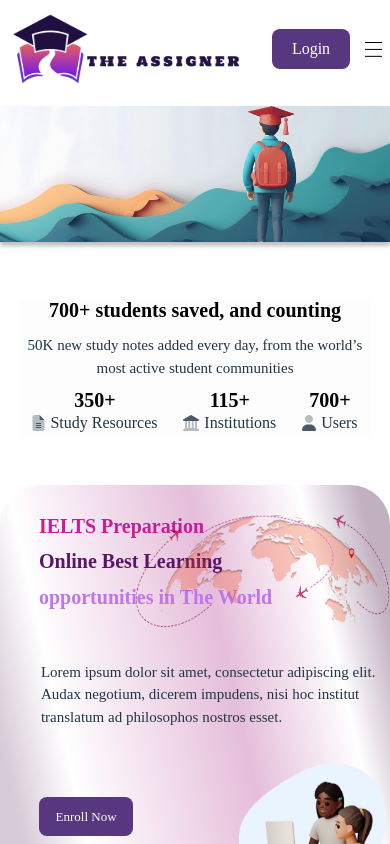
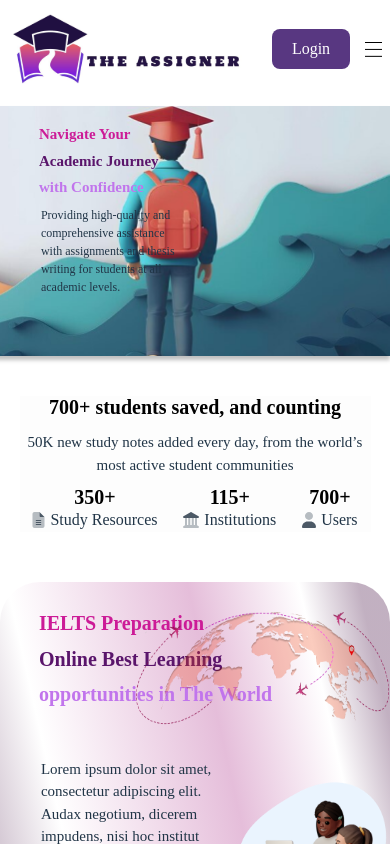
Before and after one commit to Soumil-Biswas-Web/B01F, a React (Vite) app: page / in a window 390 px wide. Shown: the top 844 px of the page. Built offline with nearby package versions, Linux system fonts and the light colour scheme.

Commit message:
Added text on hero page. Added Animations for FAQ section.

```diff
--- a/package.json
+++ b/package.json
@@ -12,6 +12,7 @@
     "preview": "vite preview"
   },
   "dependencies": {
+    "lucide-react": "^0.456.0",
     "react": "^18.3.1",
     "react-dom": "^18.3.1"
   },
--- a/src/App.css
+++ b/src/App.css
@@ -72,11 +72,23 @@ header {
   color:#c175ec;
 }
 
+.heropage .infopage {
+  width: 99vw;
+  height: 35vw;
+}
+
+.infopage {
+  z-index: 1;
+  position: relative;
+}
+
 .heroImage {
   margin-top: 10px;
-  width: 99.9%;
+  width: 99vw;
   border: 0.82px solid #C9C9C9;
   box-shadow: 0px 4px 4px 0px #00000040;
+  position: absolute;
+  z-index: 0;
 }
 
 button {
@@ -163,7 +175,7 @@ h2 {
   /* padding-top: 50px; */
 }
 
-.theWorld .heading {
+.heading {
   width: 840px;
   height: 265.67px;
   /* top: 1208.24px; */
@@ -172,7 +184,7 @@ h2 {
   margin-top: 30px;
 }
 
-.theWorld h2 {
+.heropage h2, .theWorld h2 {
   width: 821px;
   height: 109.07px;
   /* top: 1459.93px; */
@@ -180,22 +192,23 @@ h2 {
   position: absolute;
   text-align: start;
   margin-top: 300px;
+  text-wrap: pretty;
 }
 
-.theWorld .heading h1 {
+.heading h1 {
   text-align: start;
   margin-top: 0;
 }
 
-.theWorld .heading h1:nth-child(1) {
+.heading h1:nth-child(1) {
   color: #cc1b97;
 }
 
-.theWorld .heading h1:nth-child(2) {
+.heading h1:nth-child(2) {
   color: #5A156B;
 }
 
-.theWorld .heading h1:nth-child(3) {
+.heading h1:nth-child(3) {
   color: #c175ec;
 }
 
@@ -220,6 +233,7 @@ h2 {
   left: 45vw;
   position: absolute;
   margin-top: 30px;
+  z-index: 1;
 }
 
 #people {
@@ -416,6 +430,9 @@ h2 {
   justify-content: space-between; */
   width: 80%;
   margin-bottom: 16px;
+  height: 60px;
+  overflow: hidden;
+  transition: height 1s ease-in-out;
 }
 
 .faqomponent .flexpart {
@@ -601,6 +618,24 @@ input:focus-visible {
 
   .heroImage {
     border: none;
+    right: 0;
+    height: 250px;
+    width: auto;
+  }
+
+  .heropage .infopage {
+    height: 250px;
+  }
+
+  .heropage h1 {
+    width: 60vw;
+    font-size: 15px;
+  }
+
+  .heropage h2 {
+    width: 40vw;
+    font-size: 12px;
+    margin-top: 110px;
   }
 
   .dataPanel .span {
@@ -617,13 +652,13 @@ input:focus-visible {
     height: 55vh;
   }
 
-  .theWorld .heading {
+  .heading {
     width: auto;
     height: auto;
   }
 
   .theWorld h2 {
-    width: auto;
+    width: 50vw;
     margin-top: 45vw;
   }
 
@@ -649,7 +684,7 @@ input:focus-visible {
     height: 40vw;
     right: 5vw;
     /* left: auto; */
-    margin-top: 70vw;
+    margin-top: 50vw;
   }
 
   .awesomeFeatures .components, .assistance .components {
@@ -712,6 +747,10 @@ input:focus-visible {
     font-size: 25px;
   }
 
+  .flexpart > p:first-child {
+    font-size: 20px;
+}
+
   .faqomponent {
     width: 90vw;
   }
--- a/src/modules/FAQomponent.jsx
+++ b/src/modules/FAQomponent.jsx
@@ -7,12 +7,12 @@ export default function FAQomponent({question="String"}) {
     const showAnswer = () => setAnswer(!answer);
 
     return(
-        <div className="faqomponent">
+        <div className="faqomponent" style={{height : `${(60 * answer) + 60}px`}}>
             <div className="flexpart">
                 <p>{question}</p>
                 <p id="faqarrow" onClick={showAnswer}>v</p>
             </div>
-            <p className="answer" id={answer ? "show-answer" : "answer"}>Lorem ipsum dolor sit amet, consectetur adipiscing elit. Audax negotium, dicerem impudens, nisi hoc institut translatum ad philosophos nostros esset.</p>
+            <p className="answer" id={"show-answer"}>Lorem ipsum dolor sit amet, consectetur adipiscing elit. Audax negotium, dicerem impudens, nisi hoc institut translatum ad philosophos nostros esset.</p>
         </div>
     )
 }
--- /dev/null
+++ b/src/modules/HeroPage.jsx
@@ -0,0 +1,20 @@
+import heroImage from "../assets/image1.png"
+
+export default function HeroPage() {
+    return(
+        <div className="heropage">
+            <img className="heroImage" src={heroImage} alt="" />
+            <div className="infopage">
+                {/* <button></button>
+                <button></button> */}
+                <div className="heading">
+                    <h1>Navigate Your</h1>
+                    <h1>Academic Journey</h1>
+                    <h1>with Confidence</h1>
+                </div>
+                <h2>Providing high-quality and comprehensive assistance with assignments and thesis writing for students at all academic levels.</h2>
+            </div>
+
+        </div>
+    )
+}
--- a/src/modules/IndexPage.jsx
+++ b/src/modules/IndexPage.jsx
@@ -1,4 +1,5 @@
 import Navbar from "./navbar";
+import HeroPage from "./HeroPage";
 import DataPanel from "./dataPanel";
 import TheWorld from "./TheWorld";
 import AwesomeFeatures from "./AwesomeFeatures";
@@ -7,15 +8,11 @@ import Assistance from "./Assistance";
 import FAQ from "./FAQ";
 import Footer from "./Footer";
 
-import heroImage from "../assets/image1.png"
-
 function IndexPage() {
     return(
         <div className="indexPage">
             <Navbar />
-            <div className="heropage">
-                <img className="heroImage" src={heroImage} alt="" />
-            </div>
+            <HeroPage />
             <DataPanel />
             <TheWorld />
             <AwesomeFeatures />
--- a/src/modules/TheWorld.jsx
+++ b/src/modules/TheWorld.jsx
@@ -9,7 +9,7 @@ export default function TheWorld () {
                 <h1>Online Best Learning</h1>
                 <h1>opportunities in The World</h1>
             </div>
-            <h2>Lorem ipsum dolor sit amet, consectetur adipiscing elit. <br/>Audax negotium, dicerem impudens, nisi hoc institut <br/>translatum ad philosophos nostros esset.</h2>
+            <h2>Lorem ipsum dolor sit amet, consectetur adipiscing elit. Audax negotium, dicerem impudens, nisi hoc institut translatum ad philosophos nostros esset.</h2>
             <button>Enroll Now</button>
             <img id="planes" src={planes} alt="" />
             <img id="people" src={people} alt="" />
```
Also changed, not shown: 1 other file (tests, documents, lock files or other folders).
